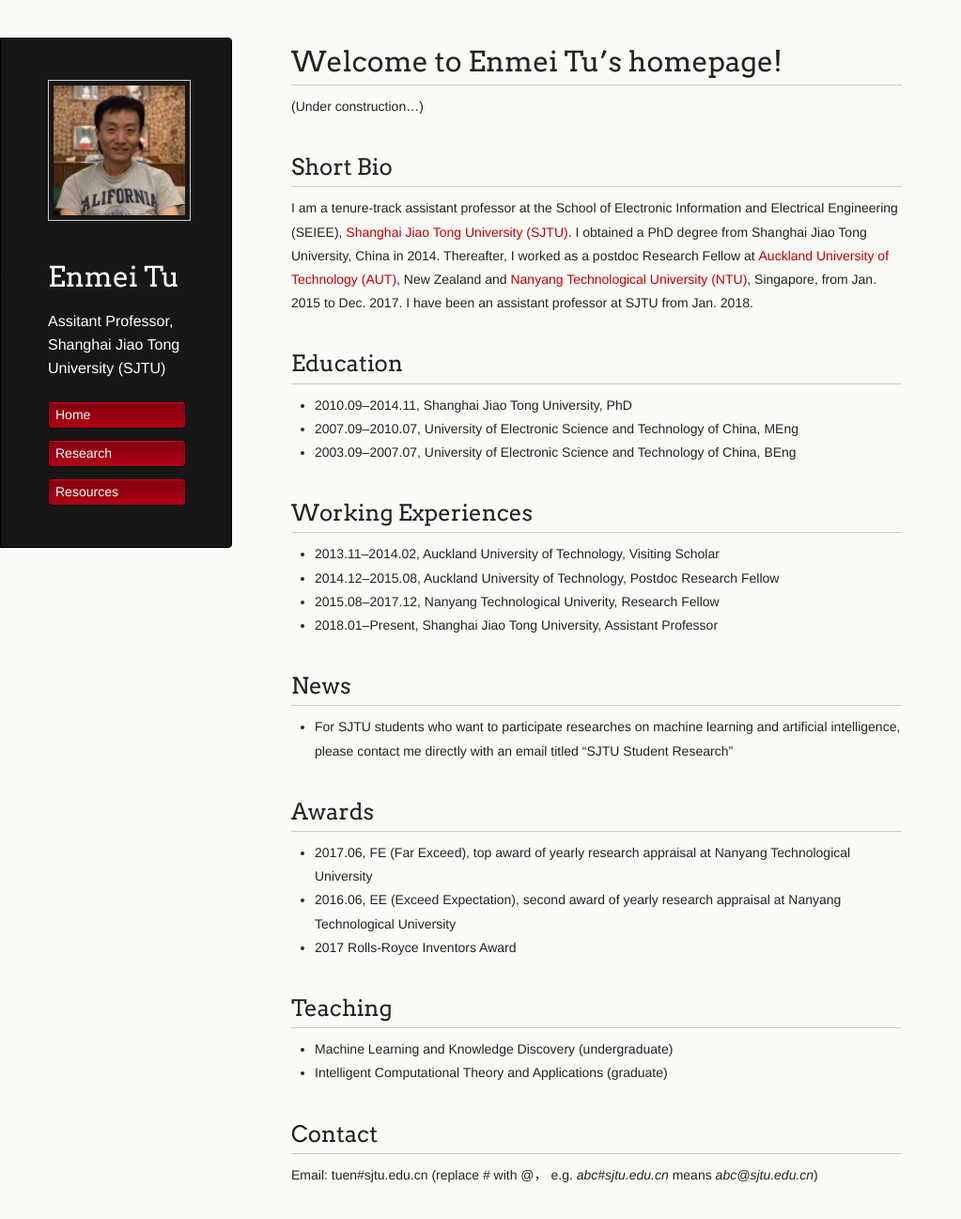
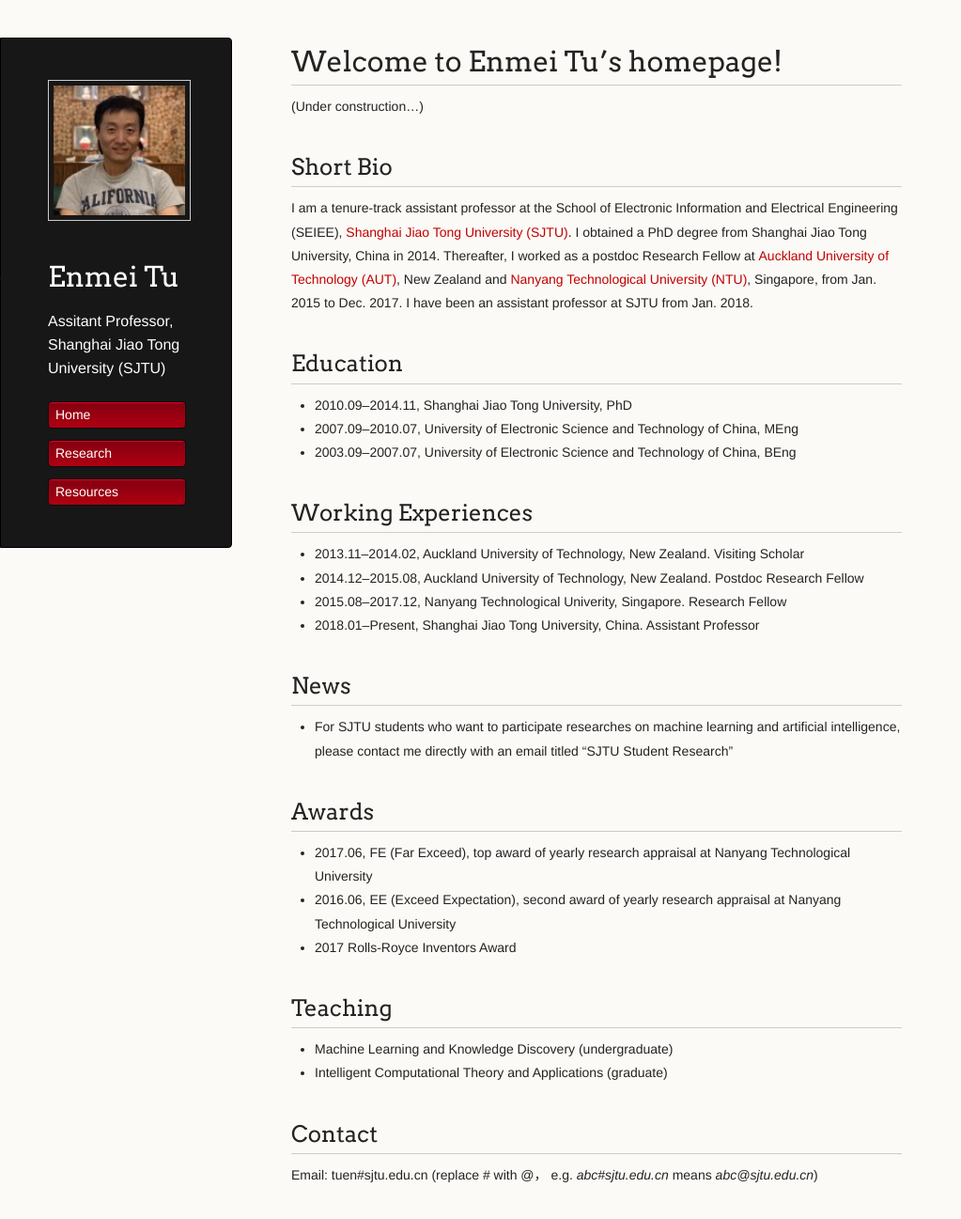
Before and after one commit to hellotem/enmeitu.github.io, a Jekyll site: the page built from index.md, in a window 1280 px wide and 1335 px high. Shown: the top 1297 px of the window at 94% size, without its empty margins (0-1023 px from the left). Built offline with Jekyll 4.4.1, drawn with Linux system fonts in a browser that asks for light colours.

Commit message:
Update index.md

```diff
--- a/index.md
+++ b/index.md
@@ -21,10 +21,10 @@
 * 2003.09--2007.07, University of Electronic Science and Technology of China, BEng
 
 ## Working Experiences
-* 2013.11--2014.02, Auckland University of Technology, Visiting Scholar
-* 2014.12--2015.08, Auckland University of Technology, Postdoc Research Fellow
-* 2015.08--2017.12, Nanyang Technological Univerity, Research Fellow
-* 2018.01--Present, Shanghai Jiao Tong University, Assistant Professor
+* 2013.11--2014.02, Auckland University of Technology, New Zealand. Visiting Scholar
+* 2014.12--2015.08, Auckland University of Technology, New Zealand. Postdoc Research Fellow
+* 2015.08--2017.12, Nanyang Technological Univerity, Singapore. Research Fellow
+* 2018.01--Present, Shanghai Jiao Tong University, China. Assistant Professor
 
 ## News
 *  For SJTU students who want to participate researches on machine learning and artificial intelligence, please contact me directly with an email titled "SJTU Student Research"
```
